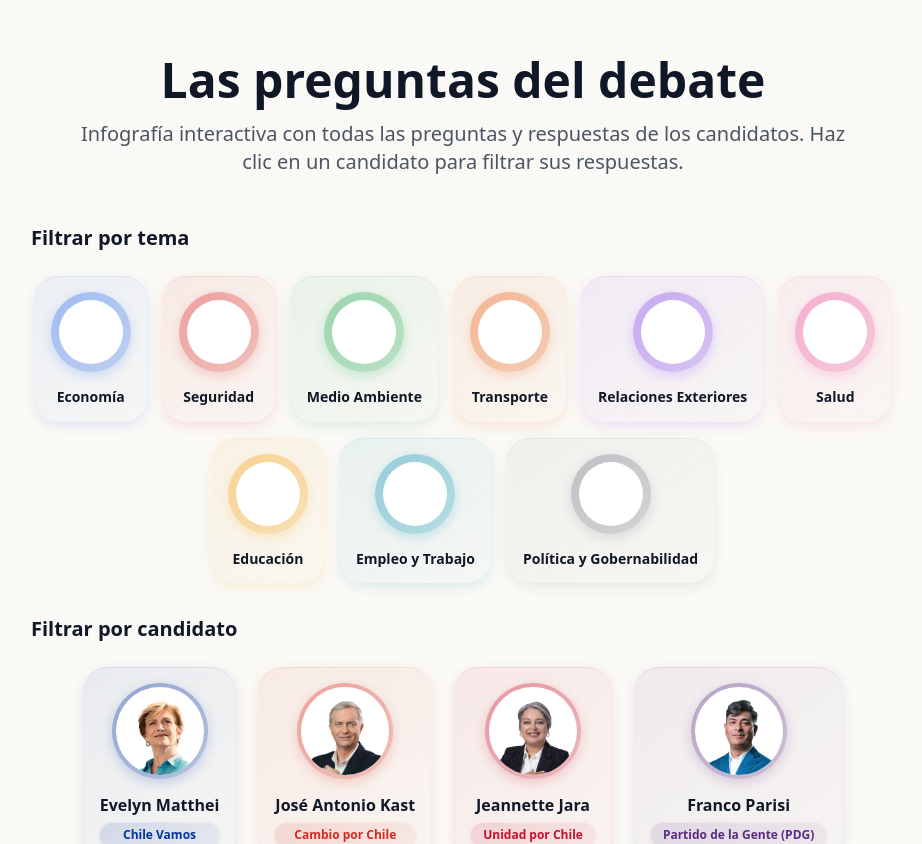
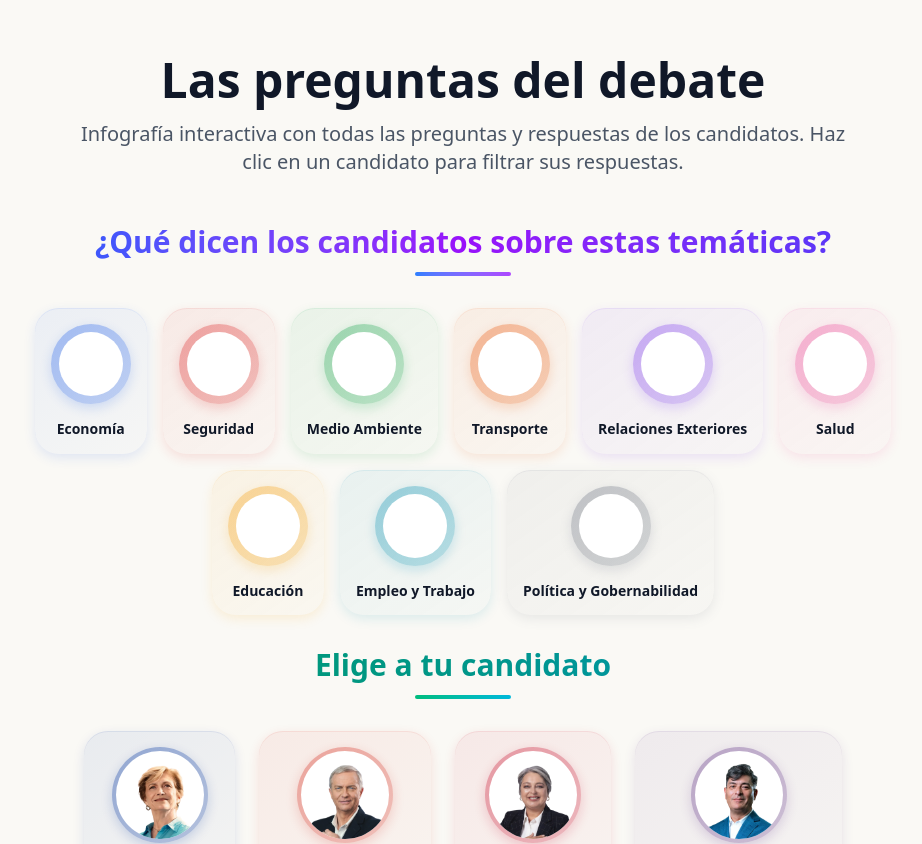
Before and after one commit to Antoine-lb/las-preguntas-del-debate-2025, a SvelteKit app: page / in a window 1280 px wide. Shown: the top 844 px of the page, without its empty margins (177-1099 px from the left). Built offline with nearby package versions, Linux system fonts and the light colour scheme; some icons are missing.

Commit message:
cambios de título

```diff
--- a/src/routes/+page.svelte
+++ b/src/routes/+page.svelte
@@ -206,7 +206,12 @@
 	<section class="mb-12">
 		<!-- Temas -->
 		<div class="mb-8">
-			<h2 class="text-lg md:text-xl font-semibold mb-6 text-gray-900">Filtrar por tema</h2>
+			<div class="text-center mb-8">
+				<h2 class="text-2xl md:text-3xl font-bold mb-3 bg-gradient-to-r from-blue-600 via-purple-600 to-indigo-600 bg-clip-text text-transparent">
+					¿Qué dicen los candidatos sobre estas temáticas?
+				</h2>
+				<div class="w-24 h-1 bg-gradient-to-r from-blue-500 to-purple-500 rounded-full mx-auto"></div>
+			</div>
 			<div class="flex flex-wrap gap-3 md:gap-4 justify-center">
 				{#each temas as tema}
 					{@const IconoTema = iconosPorTema[tema.id]}
@@ -287,7 +292,12 @@
 
 		<!-- Candidatos -->
 		<div>
-			<h2 class="text-lg md:text-xl font-semibold mb-6 text-gray-900">Filtrar por candidato</h2>
+			<div class="text-center mb-8">
+				<h2 class="text-2xl md:text-3xl font-bold mb-3 bg-gradient-to-r from-emerald-600 via-teal-600 to-cyan-600 bg-clip-text text-transparent">
+					Elige a tu candidato
+				</h2>
+				<div class="w-24 h-1 bg-gradient-to-r from-emerald-500 to-cyan-500 rounded-full mx-auto"></div>
+			</div>
 			<div class="flex flex-wrap gap-4 md:gap-6 justify-center">
 				{#each candidatosVisibles as candidato}
 					<button
```
